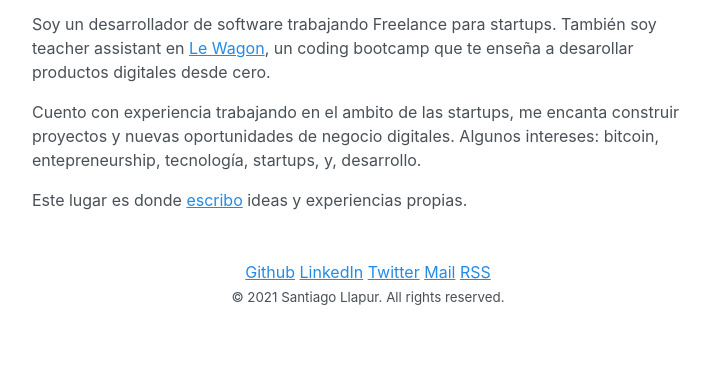
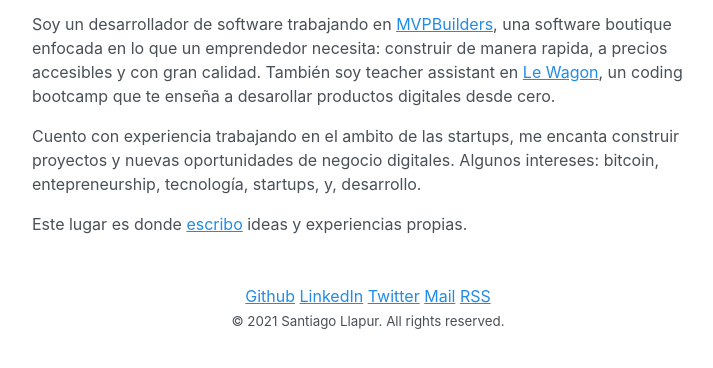
Before and after one commit to SantiLl/blog, a Jekyll site: the page built from index.html, in a window 1280 px wide, cut to the strip 317-685 px from the top of the page. Shown: the whole strip, without its empty margins (272-985 px from the left). Built offline with Jekyll 4.4.1, drawn with Linux system fonts in a browser that asks for light colours.

Commit message:
refact[landing]: Update job position

```diff
--- a/index.html
+++ b/index.html
@@ -6,7 +6,7 @@ title:
 <h1>Santiago Llapur</h1>
 <img src="https://avatars0.githubusercontent.com/u/49813028?s=460&u=d0de64950e767ba25532a25436d8f61bcfbdbab9&v=4" class="avatar" alt="github-avatar">
 <p>
-  Soy un desarrollador de software trabajando Freelance para startups.
+  Soy un desarrollador de software trabajando en <a href="http://mvpbuilders.tech/">MVPBuilders</a>, una software boutique enfocada en lo que un emprendedor necesita: construir de manera rapida, a precios accesibles y con gran calidad.
   También soy teacher assistant en <a href="https://www.lewagon.com/buenos-aires" target="_blank">Le Wagon</a>, un coding bootcamp que te enseña a desarollar productos digitales desde cero.
 </p>
 
```
